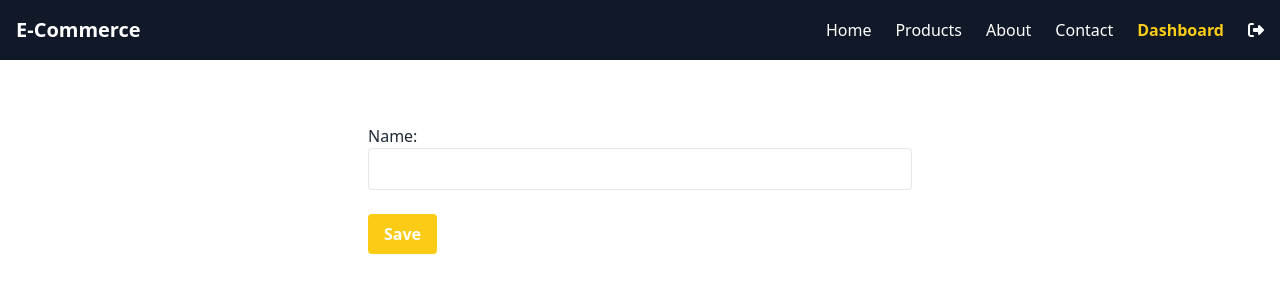
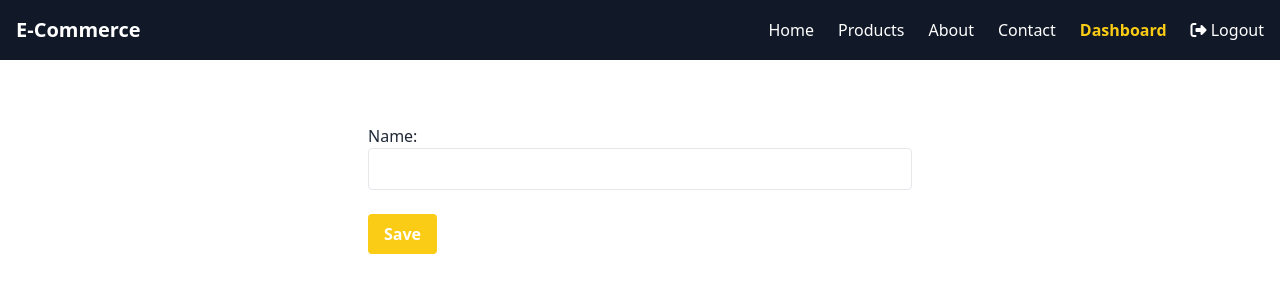
Before and after one commit to Naira98/e-commerce-django, a Django app: page /dashboard/products/new_category/ in a window 1280 px wide. Shown: the top 300 px of the page. Run offline with Django 5.2, Linux system fonts and the light colour scheme; the visitor is signed in with stand-in values (Sample User, id 1); some libraries are stand-ins or nearby versions.

Commit message:
add logout word in navbar

```diff
--- a/templates/components/navbar.html
+++ b/templates/components/navbar.html
@@ -16,7 +16,7 @@
       {% if request.user.is_authenticated %}
         <form method="post" action="{% url 'logout' %}">
           {% csrf_token %}
-          <button type="submit" class="hover:text-yellow-400"><i class="fa-solid fa-right-from-bracket"></i></button>
+          <button type="submit" class="hover:text-yellow-400"><i class="fa-solid fa-right-from-bracket"></i> Logout</button>
         </form>
       {% else %}
         <a href="{% url 'login' %}" class="hover:text-yellow-400">Login</a>
```
